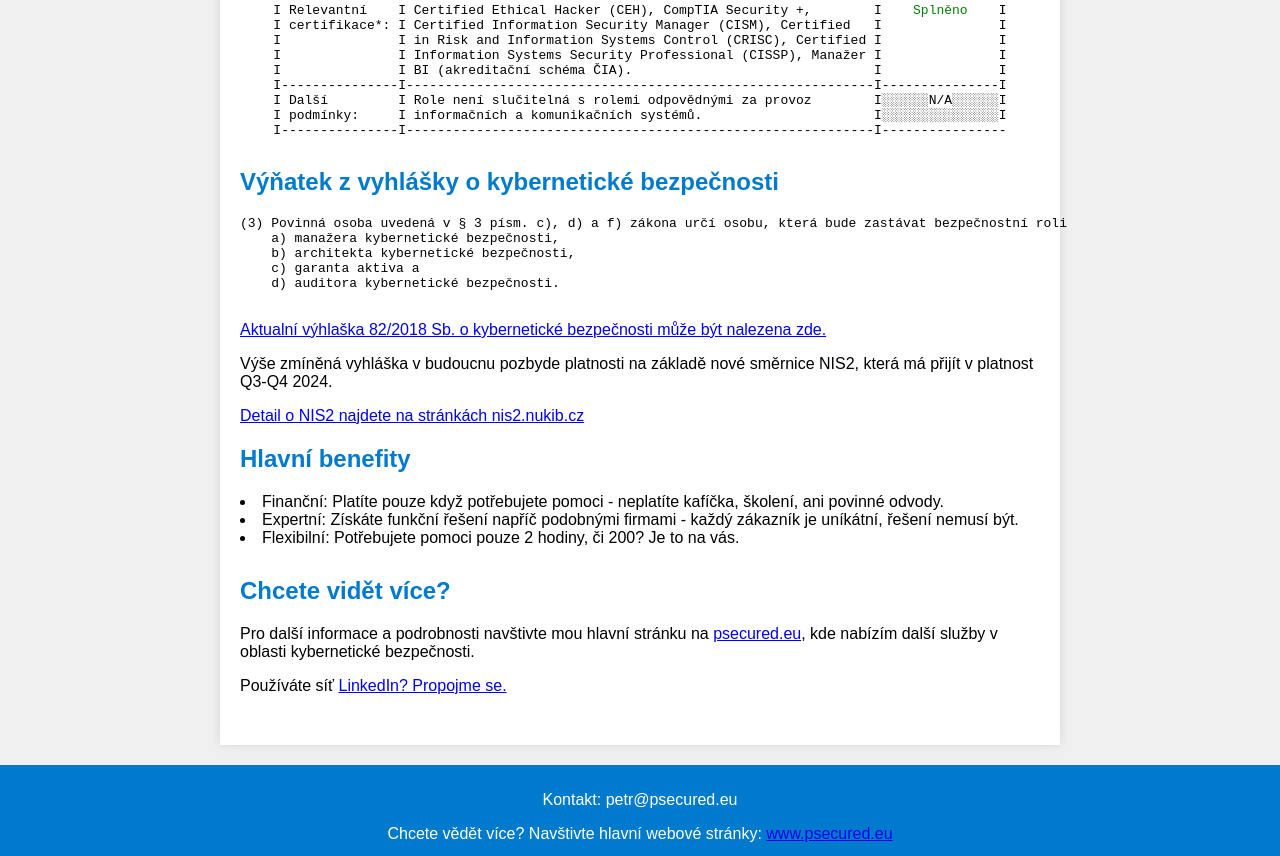
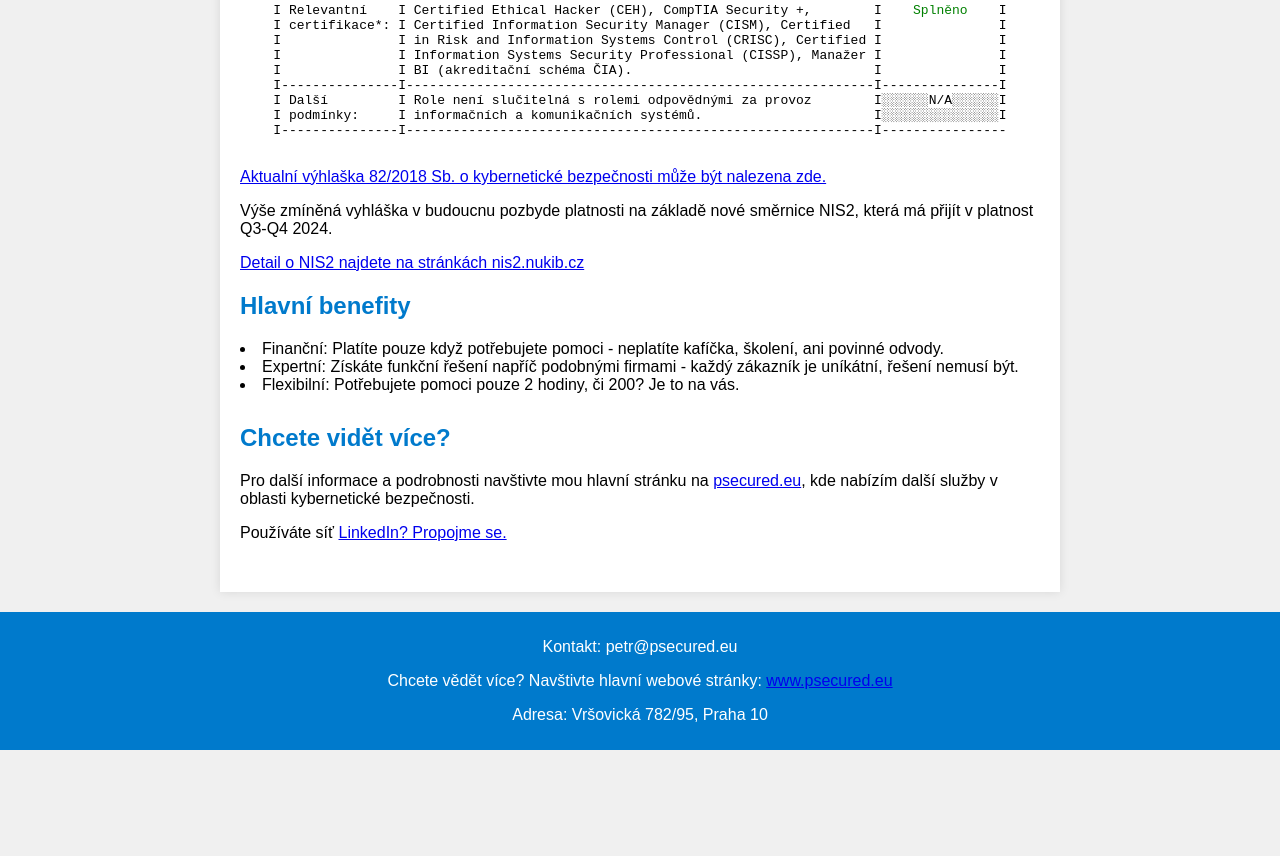
Before and after one commit to SleepyLctl/sleepylctl.github.io, a plain HTML site: page index.html in a window 1280 px wide. Shown: the part 1058-1914 px from the top of the page. After the commit the page ends 1808 px from the top, so only its background shows below. Drawn offline with Linux system fonts and the light colour scheme.

Commit message:
upravy podle dejfa

```diff
--- a/index.html
+++ b/index.html
@@ -1,19 +1,21 @@
 <!DOCTYPE html>
 <html lang="cs">
+
 <head>
     <meta charset="UTF-8">
     <meta name="viewport" content="width=device-width, initial-scale=1.0">
-    <meta name="description" content="Petr Pospíšil - externí architekt kybernetické bezpečnosti. Zajistěte si externího architekta pro nadcházející směrnici NIS2. Zjistěte více na mé hlavní stránce www.PSecured.eu.">
-    <meta name="keywords" content="konzultant, kybernetická, bezpečnost, architekt, kybernetická bezpečnost, freelancer, NIS2, security, architecture">
+    <meta name="description"
+        content="Petr Pospíšil - externí architekt kybernetické bezpečnosti. Zajistěte si externího architekta pro nadcházející směrnici NIS2. Zjistěte více na mé hlavní stránce www.PSecured.eu.">
+    <meta name="keywords"
+        content="konzultant, kybernetická, bezpečnost, architekt, kybernetická bezpečnost, freelancer, NIS2, security, architecture">
     <meta name="robots" content="index, follow"> <!-- Allow indexing and following -->
     <meta name="viewport" content="width=device-width, initial-scale=1.0">
     <meta property="og:title" content="Petr Pospíšil - Architekt kybernetické bezpečnosti">
-    <meta property="og:description" content="Služby externího bezpečnostního konzultanta - flexibilní, dostupné, profesionální.">
+    <meta property="og:description"
+        content="Služby externího bezpečnostního konzultanta - flexibilní, dostupné, profesionální.">
     <meta property="og:url" content="https://www.psecured.eu">
     <meta property="og:image" content="https:///profile.jpg">
     <script type="application/ld+json">
-
-
         {
            "@context": "http://schema.org",
            "@type": "Person",
@@ -27,10 +29,8 @@
         }
     </script>
     <link rel="icon" href="favicon.ico" type="image/x-icon">
-
-
-
-    <title>Petr Pospíšil - Architekt kybernetické bezpečnosti - Externí pomoc s NIS2 a celkovou kyberbezpečností.</title>
+    <title>Petr Pospíšil - Architekt kybernetické bezpečnosti - Externí pomoc s NIS2 a celkovou kyberbezpečností.
+    </title>
     <style>
         body {
             font-family: Arial, sans-serif;
@@ -137,21 +137,22 @@
 
 
 </head>
+
 <body>
     <header>
-        <h1>Řešení firemní kybernetické bezpečnosti povinné osoby</h1>
+        <h1>Kybernetická bezpečnost pro Vaši organizaci</h1>
     </header>
 
     <div class="container">
 
 
-	 <div class="landing">
+        <div class="landing">
             <div class="landing-titles">
                 <h3>» Jste povinná osoba dle vyhlášky o kybernetické bezpečnosti?</h3>
                 <h3>» Připravujete se na nadcházející legislativní úpravu NIS2?</h3>
                 <h3>» Potřebujete obsadit pozici architekta kybernetické bezpečnosti?</h3>
                 <h1>Petr Pospíšil, CompTIA CASP+</h1>
-				<h2>Váš externí architekt kybernetické bezpečnosti</h2>
+                <h2>Váš externí architekt kybernetické bezpečnosti</h2>
             </div>
             <div class="landing-image">
                 <img src="profile.jpg" alt="Petr Pospíšil - Architekt kybernetické bezpečnosti">
@@ -161,9 +162,9 @@
         <section class="section">
             <h2>Role architekta kybernetické bezpečnosti dle vyhlášky 82/2018 Sb. o kybernetické bezpečnosti</h2>
             <div class="role-container">
-              <div class="role">
-                <h3></h3>
-                <code>
+                <div class="role">
+                    <h3></h3>
+                    <code>
                 <pre>
 I---------------I------------------------------------------------------------I---------------I
 I Role:         I Architekt kybernetické bezpečnosti                         I Petr Pospíšil I
@@ -210,35 +211,29 @@ I---------------I------------------------------------------------------------I--
             </div>
         </section>
 
-        <section class="section">
-            <h2>Výňatek z vyhlášky o kybernetické bezpečnosti</h2>
-<pre>(3) Povinná osoba uvedená v § 3 písm. c), d) a f) zákona určí osobu, která bude zastávat bezpečnostní roli
-    a) manažera kybernetické bezpečnosti,
-    b) architekta kybernetické bezpečnosti,
-    c) garanta aktiva a
-    d) auditora kybernetické bezpečnosti.</pre>
-        </section>
-
-
-        <p><a href="https://www.aspi.cz/products/lawText/1/90229/0/2/vyhlaska-c-82-2018-sb-o-bezpecnostnich-opatrenich-kybernetickych-bezpecnostnich-incidentech-reaktivnich-opatrenich-nalezitostech-podani-v-oblasti-kyberneticke-bezpecnosti-a-likvidaci-dat-vyhlaska-o-kyberneticke-bezpecnosti/vyhlaska-c-82-2018-sb-o-bezpecnostnich-opatrenich-kybernetickych-bezpecnostnich-incidentech-reaktivnich-opatrenich-nalezitostech-podani-v-oblasti-kyberneticke-bezpecnosti-a-likvidaci-dat-vyhlaska-o-kyberneticke-bezpecnosti" target="_blank">Aktualní výhlaška 82/2018 Sb. o kybernetické bezpečnosti může být nalezena zde.</a></p>
-        <p>Výše zmíněná vyhláška v budoucnu pozbyde platnosti na základě nové směrnice NIS2, která má přijít v platnost Q3-Q4 2024.</p>
-        <p><a href="https://nis2.nukib.cz/" target="_blank" >Detail o NIS2 najdete na stránkách nis2.nukib.cz</a></p>
+        <p><a href="https://www.aspi.cz/products/lawText/1/90229/0/2/vyhlaska-c-82-2018-sb-o-bezpecnostnich-opatrenich-kybernetickych-bezpecnostnich-incidentech-reaktivnich-opatrenich-nalezitostech-podani-v-oblasti-kyberneticke-bezpecnosti-a-likvidaci-dat-vyhlaska-o-kyberneticke-bezpecnosti/vyhlaska-c-82-2018-sb-o-bezpecnostnich-opatrenich-kybernetickych-bezpecnostnich-incidentech-reaktivnich-opatrenich-nalezitostech-podani-v-oblasti-kyberneticke-bezpecnosti-a-likvidaci-dat-vyhlaska-o-kyberneticke-bezpecnosti"
+                target="_blank">Aktualní výhlaška 82/2018 Sb. o kybernetické bezpečnosti může být nalezena zde.</a></p>
+        <p>Výše zmíněná vyhláška v budoucnu pozbyde platnosti na základě nové směrnice NIS2, která má přijít v platnost
+            Q3-Q4 2024.</p>
+        <p><a href="https://nis2.nukib.cz/" target="_blank">Detail o NIS2 najdete na stránkách nis2.nukib.cz</a></p>
 
         <section class="section">
             <h2>Hlavní benefity</h2>
             <li>Finanční: Platíte pouze když potřebujete pomoci - neplatíte kafíčka, školení, ani povinné odvody.</li>
-            <li>Expertní: Získáte funkční řešení napříč podobnými firmami - každý zákazník je uníkátní, řešení nemusí být.</li>
+            <li>Expertní: Získáte funkční řešení napříč podobnými firmami - každý zákazník je uníkátní, řešení nemusí
+                být.</li>
             <li>Flexibilní: Potřebujete pomoci pouze 2 hodiny, či 200? Je to na vás.</li>
-            <p>
-            </p>
+
         </section>
 
         <section class="section">
             <h2>Chcete vidět více?</h2>
-            <p>Pro další informace a podrobnosti navštivte mou hlavní stránku na <a href="https://www.psecured.eu/cs" target="_blank">psecured.eu</a>,
+            <p>Pro další informace a podrobnosti navštivte mou hlavní stránku na <a href="https://www.psecured.eu/cs"
+                    target="_blank">psecured.eu</a>,
                 kde nabízím další služby v oblasti kybernetické bezpečnosti.</p>
 
-            <p>Používáte síť <a href="https://www.linkedin.com/in/petr-pospisil111/" target="_blank">LinkedIn? Propojme se.</a></p>
+            <p>Používáte síť <a href="https://www.linkedin.com/in/petr-pospisil111/" target="_blank">LinkedIn? Propojme
+                    se.</a></p>
         </section>
 
     </div>
@@ -249,4 +244,5 @@ I---------------I------------------------------------------------------------I--
         <p>Adresa: Vršovická 782/95, Praha 10</p>
     </footer>
 </body>
+
 </html>
```
